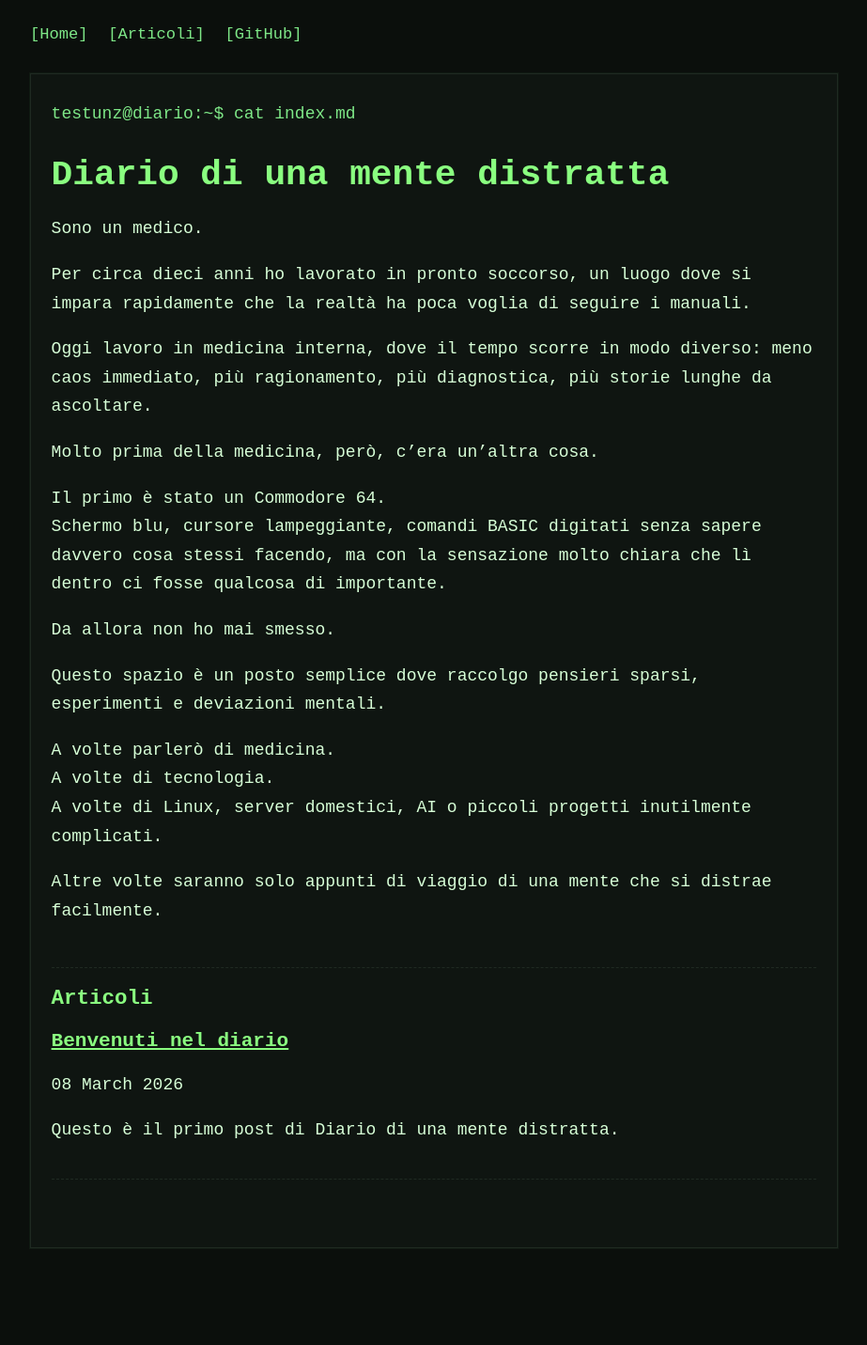
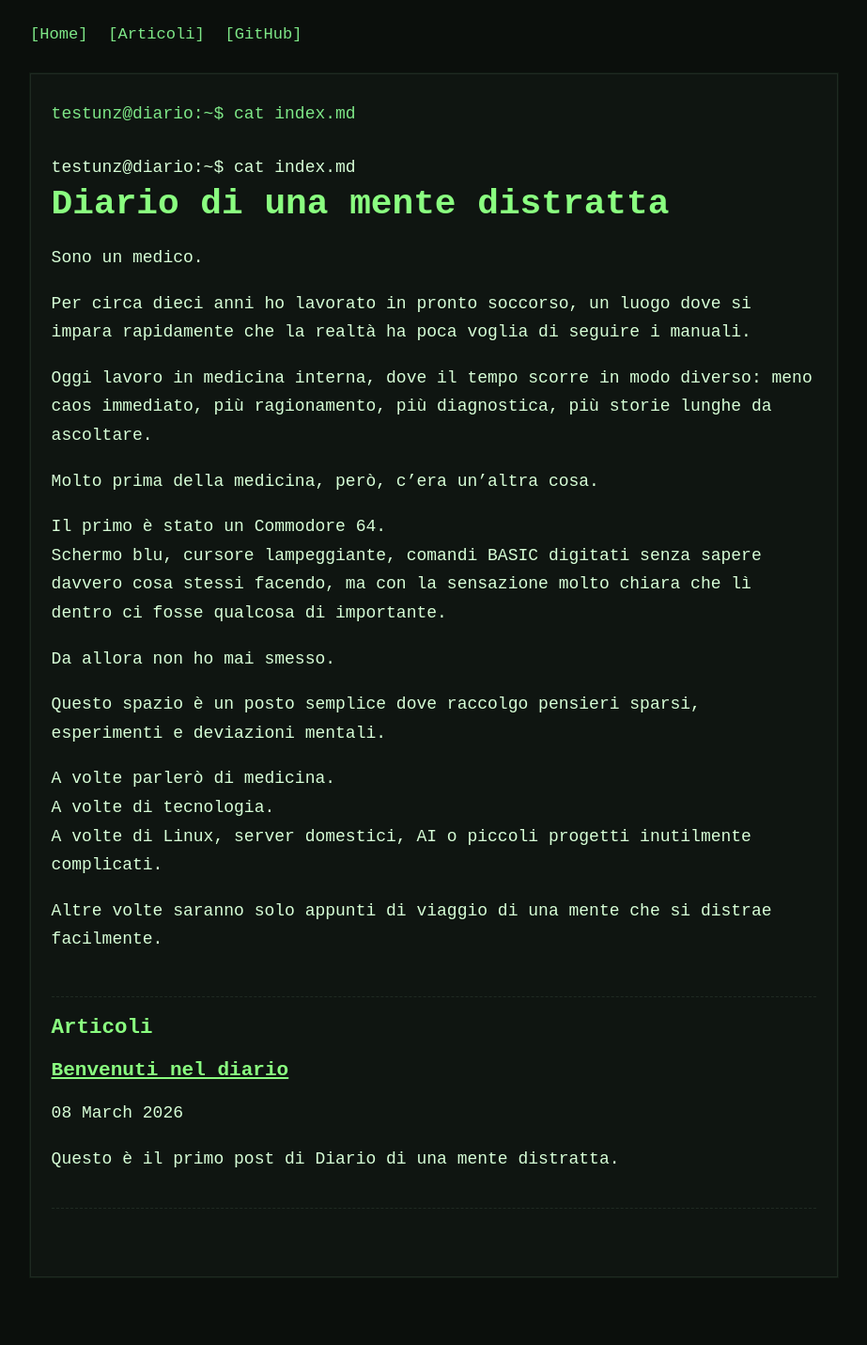
Before and after one commit to testunz/testunz.github.io, a Jekyll site: the page built from index.md, in a window 1280 px wide. Shown: the whole page at 94% size, without its empty margins (178-1101 px from the left). Built offline with Jekyll 4.4.1, drawn with Linux system fonts in a browser that asks for light colours; before the commit the page ends 1400 px from its top, so only the background shows below that.

Commit message:
Add terminal line example to default layout
Added a terminal line example to the default layout.

```diff
--- a/_layouts/default.html
+++ b/_layouts/default.html
@@ -7,7 +7,9 @@
   <meta name="description" content="{{ site.description }}">
   <link rel="stylesheet" href="/assets/css/style.css">
 </head>
+
 <body>
+
   <header class="site-header">
     <nav class="site-nav">
       <a href="/">Home</a>
@@ -17,7 +19,14 @@
   </header>
 
   <main class="page-wrap">
+
+    <div class="terminal-line">
+      testunz@diario:~$ cat index.md
+    </div>
+
     {{ content }}
+
   </main>
+
 </body>
 </html>
```
